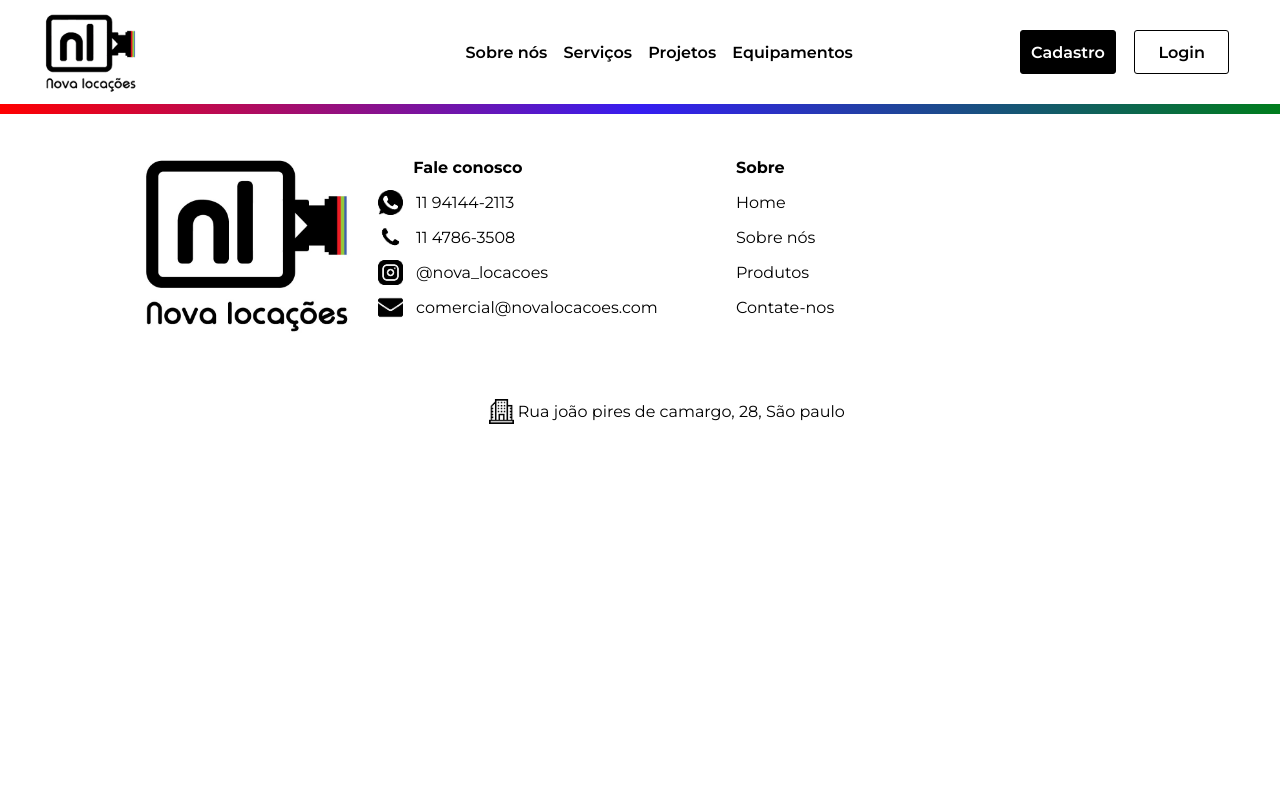
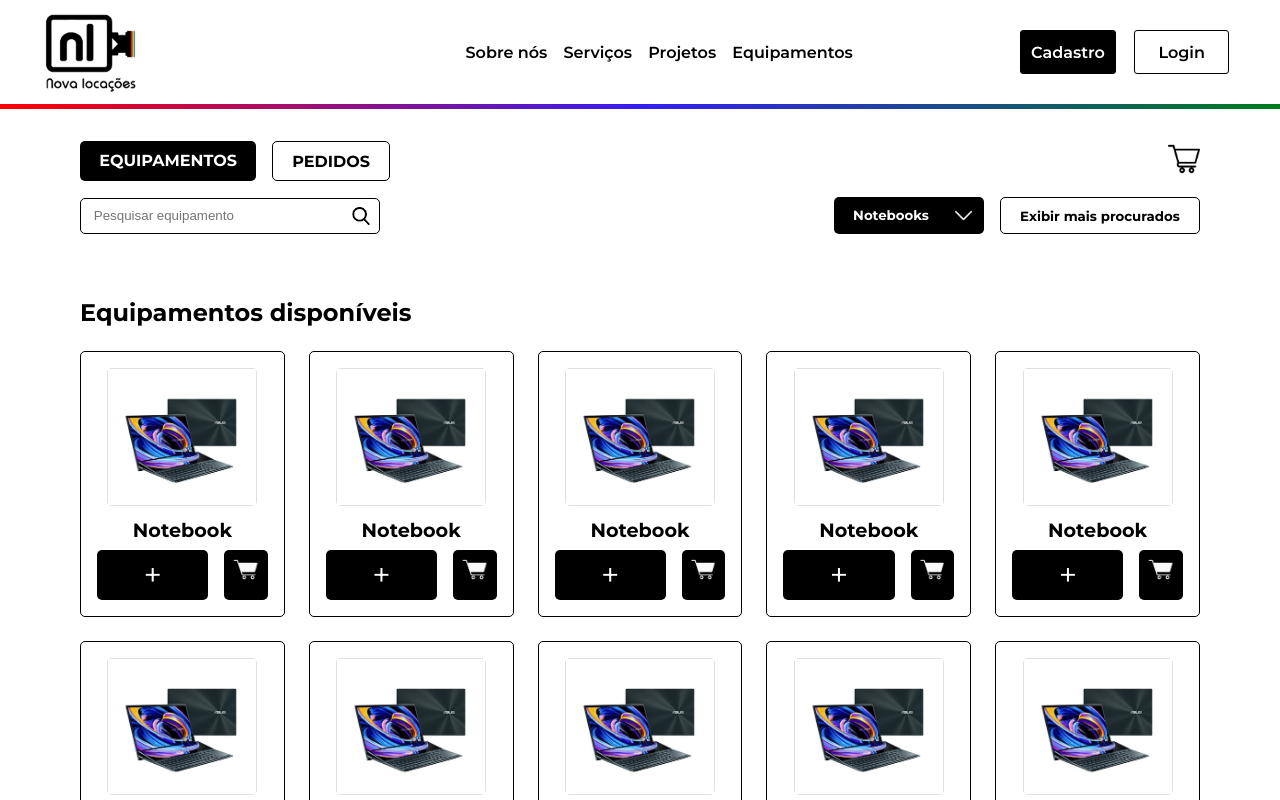
Before and after one commit to Org-InfinitySolutions/Frontend, a React (Vite) app: page /equipamentos in a window 1280 px wide. Shown: the top 800 px of the page. Built offline with nearby package versions, Linux system fonts and the light colour scheme; no server answers.

Commit message:
Alterações na Grid da Tela de Equipamentos

```diff
--- a/src/App.jsx
+++ b/src/App.jsx
@@ -33,6 +33,7 @@ function MainComponent() {
     <>
       <BarraNavegacao key={location.pathname}/>
         <Routes>
+          <Route path='/index' element={<Index />} />
           <Route path='/login' element={<Login />} />
           <Route path='/cadastro' element={<Cadastro />} />
           <Route path='/perfil' element={<Perfil />} />
@@ -41,6 +42,8 @@ function MainComponent() {
           <Route path='/carrinho/endereco' element={<DefinirEndereco />} />
           <Route path='/carrinho/finalizar' element={<FinalizarPedido />} />
           <Route path='/pedidos' element={<Pedidos />} />
+          <Route path='/equipamentos' element={<Equipamentos />} />
+          <Route path='/produto' element={<Produto />} />
         </Routes>
       <Rodape />
     </>
--- a/src/Pages/Equipamentos.css
+++ b/src/Pages/Equipamentos.css
@@ -100,6 +100,7 @@ body {
 }
 
 .icone-carrinho img {
+  border: none;
   width: 32px;
   height: 32px;
   cursor: pointer;
@@ -164,35 +165,42 @@ body {
   margin-top: 0.5rem;
 }
 
-.botao-adicionar,
-.botao-carrinho {
-  width: 100%;
-  max-width: 80px;
+.botao-adicionar {
+  width: 300%;
   height: 50px;
   background-color: var(--color-preto);
   color: var(--color-branco);
   border: none;
   border-radius: var(--border-radius);
   font-size: 2rem;
-  display: flex;
-  justify-content: center;
-  align-items: center;
   cursor: pointer;
-  transition: background-color 0.3s ease, transform 0.2s ease;
+  transition: background-color 0.3s ease;
 }
 
-.botao-adicionar:hover,
-.botao-carrinho:hover {
+.botao-adicionar:hover {
   background-color: var(--color-branco);
   color: var(--color-preto);
   border: 2px solid var(--color-preto);
-  transform: scale(1.05);
+}
+
+.botao-carrinho {
+  width: 100%;
+  height: 50px;
+  background-color: var(--color-preto);
+  border: none;
+  cursor: pointer;
+  transition: background-color 0.3s ease;
+}
+
+.botao-carrinho:hover {
+  background-color: var(--color-preto);
+  border: 2px solid var(--color-branco);
+  filter: invert();
 }
 
 .icone-carrinho-miniatura {
   width: 24px;
   height: 24px;
-  filter: invert();
 }
 
 .grid-produtos {
@@ -214,14 +222,11 @@ body {
   border: 1.5px solid var(--border-color);
   border-radius: var(--border-radius);
   padding: 1rem;
-  display: flex;
-  flex-direction: column;
   align-items: center;
   text-align: center;
 }
 
 .card-produto img {
-  border: solid 1.5px var(--border-color);
   border-radius: var(--border-radius);
   width: 100%;
   max-width: 150px;
@@ -233,31 +238,6 @@ body {
   margin: 0.5rem 0;
   font-weight: bold;
 }
-
-/* .botao-adicionar {
-  text-decoration: none;
-  padding: var(--padding-pequeno);
-  background-color: var(--color-preto);
-  color: var(--color-branco);
-  border: none;
-  border-radius: var(--border-radius);
-  font-size: 1.2rem;
-  width: 70%;
-  height: 35px;
-  display: flex;
-  align-items: center;
-  justify-content: center;
-  cursor: pointer;
-}
-
-.botao-adicionar:hover {
-  background-color: var(--color-branco);
-  color: var(--color-preto);
-  border: solid 2px var(--color-preto);
-  width: 69%;
-  height: 31px;
-  transition: background-color var(--transição);
-} */
 
 .paginacao {
   display: flex;
--- a/src/Pages/Equipamentos.jsx
+++ b/src/Pages/Equipamentos.jsx
@@ -9,6 +9,10 @@ const produtos = Array(20).fill({
     nome: 'Notebook',
     imagem: IconeNotebook,
 });
+
+function abrirModal(produto) {
+
+}
 
 const Equipamentos = () => {
     return (
@@ -56,10 +60,6 @@ const Equipamentos = () => {
                                         <img src={IconeCarrinhoFill} className="icone-carrinho-miniatura" alt="Carrinho" />
                                     </button>
                                 </div>
-                                {/* <div className="botoes-card">
-                                    <button className="botao-adicionar" onClick={() => abrirModal(produto)}>+</button>
-                                    <img className="icone-carrinho-miniatura" src={IconeCarrinhoFill} alt="Carrinho" />
-                                </div> */}
                             </div>
                         </div>
                     ))}
```
Also changed, not shown: src/assets/iconeCarrinhoFill.png.
